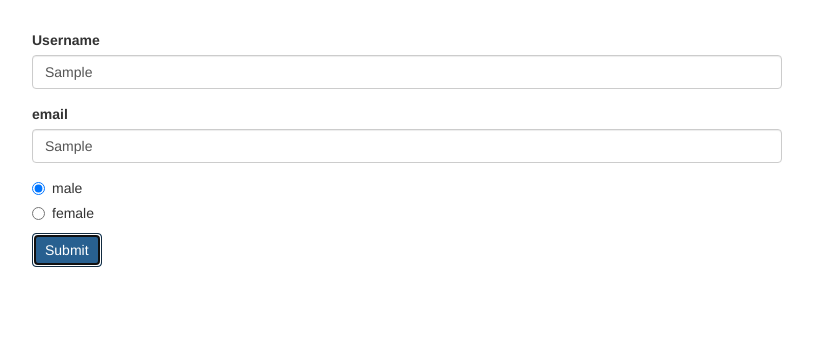
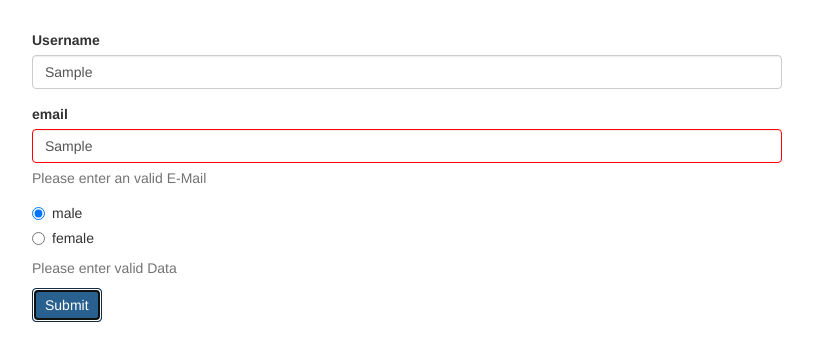
Before and after one commit to MarcheloHorozovOZGFS/training, an Angular app in the folder forms-reactive-start/forms-reactive-start/: page / in a window 1280 px wide. Both pictures are taken after typing "Sample", "Sample" into the empty fields and a click on the button "Submit". Shown: the top 360 px of the page, without its empty margins (233-1046 px from the left). Built offline with nearby package versions, Linux system fonts and the light colour scheme.

Commit message:
grouping controlls

```diff
--- a/forms-reactive-start/forms-reactive-start/src/app/app.component.css
+++ b/forms-reactive-start/forms-reactive-start/src/app/app.component.css
@@ -1,3 +1,7 @@
 .container {
   margin-top: 30px;
 }
+
+input.ng-invalid.ng-touched {
+  border : 1px solid red;
+}
--- a/forms-reactive-start/forms-reactive-start/src/app/app.component.html
+++ b/forms-reactive-start/forms-reactive-start/src/app/app.component.html
@@ -2,6 +2,7 @@
   <div class="row">
     <div class="col-xs-12 col-sm-10 col-md-8 col-sm-offset-1 col-md-offset-2">
       <form [formGroup]="signupForm" (ngSubmit)="onSubmit()">
+        <div formGroupName="userData">
           <div class="form-group">
             <label for="username">Username</label>
             <input
@@ -9,6 +10,9 @@
               id="username"
               formControlName="username"
               class="form-control">
+            <span
+              *ngIf="!signupForm.get('userData.username').valid && signupForm.get('userData.username').touched"
+              class="help-block">Please enter an valid Username</span>
           </div>
           <div class="form-group">
             <label for="email">email</label>
@@ -17,7 +21,13 @@
               id="email"
               formControlName="email"
               class="form-control">
+            <span
+              *ngIf="!signupForm.get('userData.email').valid && signupForm.get('userData.email').touched"
+              class="help-block">Please enter an valid E-Mail</span>
           </div>
+
+        </div>
+
         <div class="radio" *ngFor="let gender of genders">
           <label>
             <input
@@ -26,6 +36,9 @@
               [value]="gender">{{ gender }}
           </label>
         </div>
+        <span
+          *ngIf="!signupForm.valid && signupForm.touched"
+          class="help-block">Please enter valid Data</span>
         <button class="btn btn-primary" type="submit">Submit</button>
       </form>
     </div>
--- a/forms-reactive-start/forms-reactive-start/src/app/app.component.ts
+++ b/forms-reactive-start/forms-reactive-start/src/app/app.component.ts
@@ -12,8 +12,10 @@ export class AppComponent implements OnInit{
 
   ngOnInit () {
     this.signupForm = new FormGroup({
-      'username' : new FormControl(null,Validators.required),
-      'email' : new FormControl(null,[Validators.required,Validators.email]),
+      'userData': new FormGroup({
+        'username' : new FormControl(null,Validators.required),
+        'email' : new FormControl(null,[Validators.required,Validators.email])
+      }),
       'gender': new FormControl('male')
     })
   }
```
Lines whose indentation alone changed are shown as unchanged.
